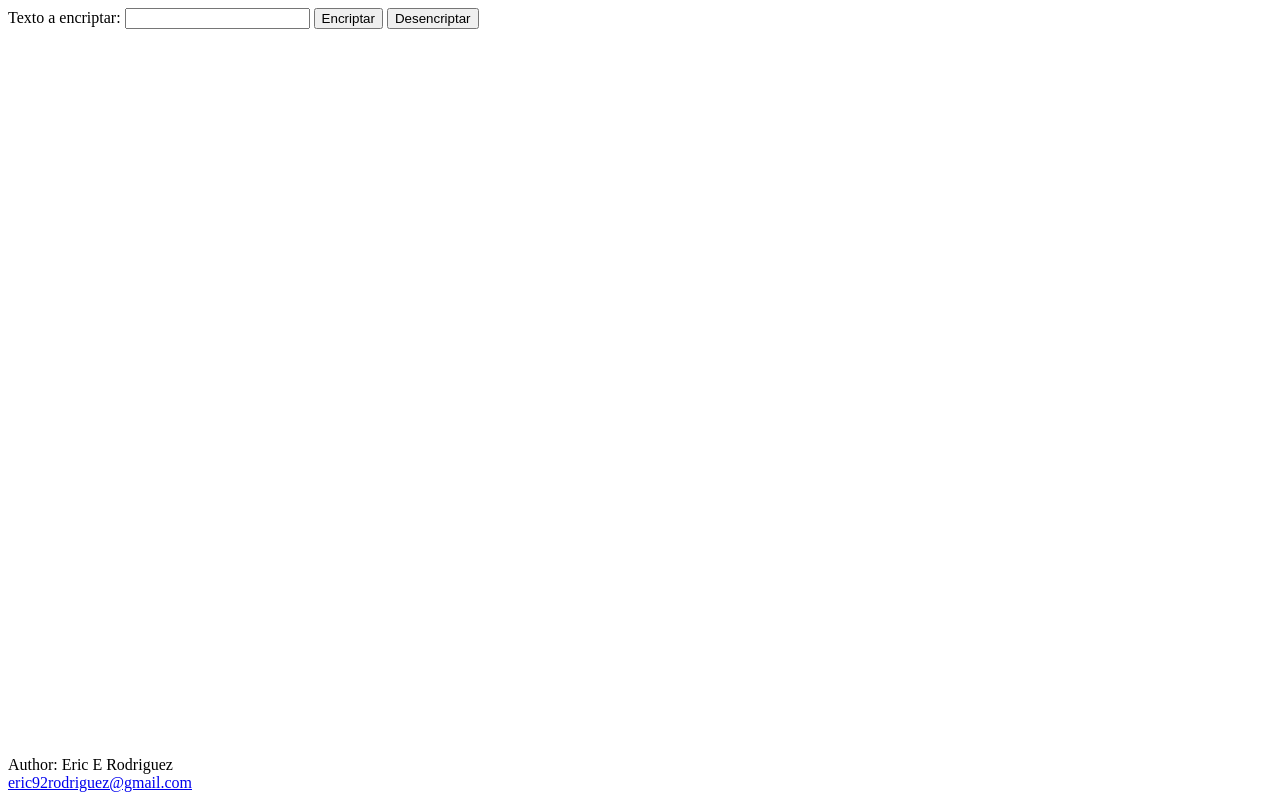
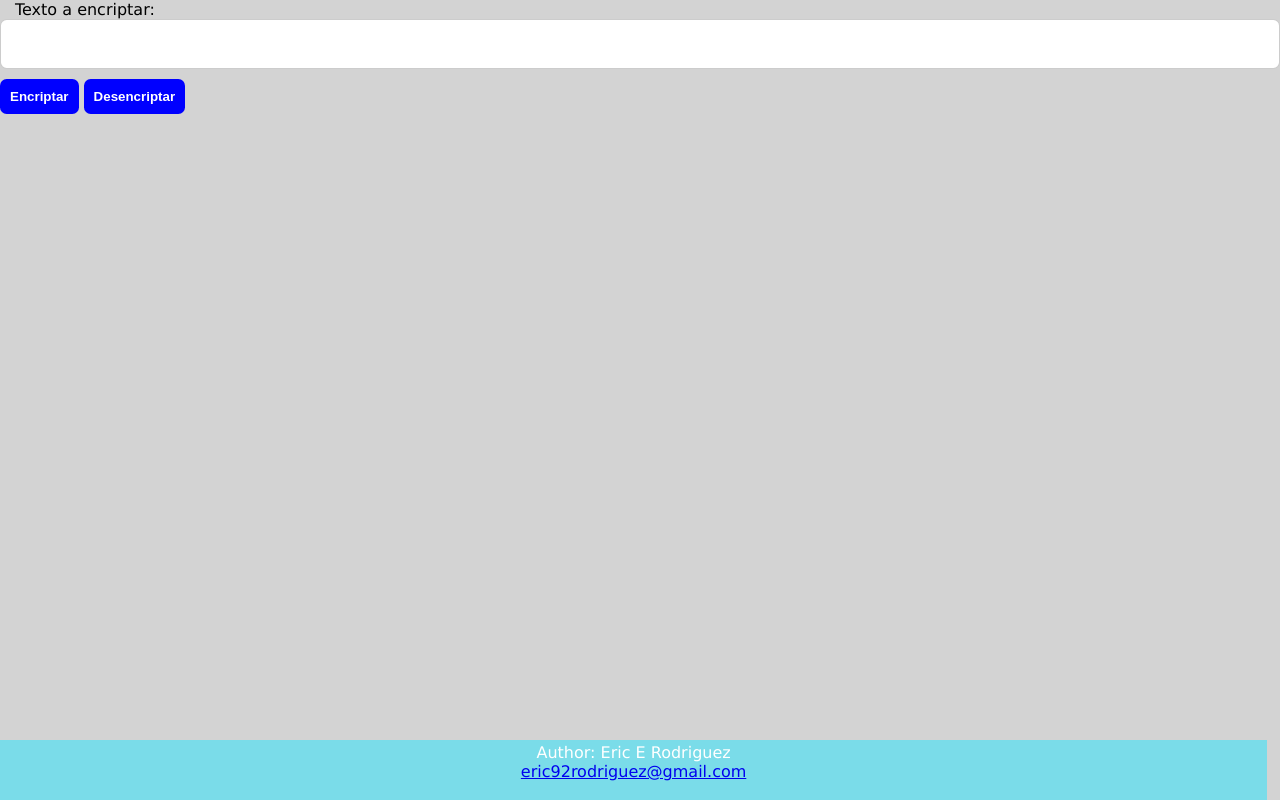
Before and after one commit to EricERodriguez/encriptado, a plain HTML site: page index.html in a window 1280 px wide. Drawn offline with Linux system fonts and the light colour scheme.

Commit message:
fix and style

```diff
--- a/index.html
+++ b/index.html
@@ -7,13 +7,13 @@
     <title>Encriptado</title>
     <link rel="stylesheet" href="style.css">
 </head>
-<label for="domTextElement">Texto a encriptar: </label>
-<input type="text" id="domTextElement">
+<label class="titulo" for="domTextElement">Texto a encriptar: </label>
+<input class="text-input"  type="text" id="domTextElement" class="box">
 
-<button type="button" onclick="getValueInput(0)">
+<button type="button" class="btn" onclick="getValueInput(0)">
     Encriptar
 </button>
-<button type="button" onclick="getValueInput(1)">
+<button type="button" class="btn" onclick="getValueInput(1)">
     Desencriptar
 </button>
 
--- a/script.js
+++ b/script.js
@@ -2,13 +2,8 @@ const getValueInput = (value) =>
 {
     let inputValue = document.getElementById("domTextElement").value;
 
-    // frase = encript(inputValue)
-
-    console.log(value)
-
     {value === 0? frase = encript(inputValue): frase = desencript(inputValue)}
     document.getElementById("valueInput").innerHTML = frase;
-    console.log(frase)
 }
 
 function encript(frase) {
--- a/style.css
+++ b/style.css
@@ -5,4 +5,62 @@ footer{
     width: 99%;
     height: 60px;
     color: rgb(0, 0, 0);
+    text-align: center;
+    padding: 3px;
+    background-color: rgb(122, 220, 233);
+    color: white;
 }
+
+* {
+    margin: 0;
+    padding: 0;
+    box-sizing: border-box;
+  }
+
+  body {
+    background-color: lightgray;
+    font-family: Verdana, Geneva, Tahoma, sans-serif;
+  }
+
+  .main {
+    width: 80vw;
+    margin: auto;
+    display: flex;
+    justify-content: center;
+  }
+
+  .titulo {
+    padding: 15px;
+    width: 30vw;
+    margin: auto;
+
+  }
+
+  .box {
+    padding: 10px;
+    margin: 0 10px 0 10px;
+    box-shadow: 2px 2px 2px 1px rgba(0, 0, 0, 0.2);
+    background-color: white;
+    border-radius: 0.5em;
+    width: 30vw;
+    height: auto;
+  }
+
+  .btn {
+    border: 0;
+    color: white;
+    font-weight: bold;
+    background-color: blue;
+    padding: 10px;
+    margin-top: 10px;
+    border-radius: 0.5em;
+  }
+
+  .text-input {
+    border-radius: 0.5em;
+    border: 1px solid rgba(0, 0, 0, 0.2);
+    display: block;
+    padding: 0.5em;
+    width: 100%;
+    height: 50px;
+  }
```
